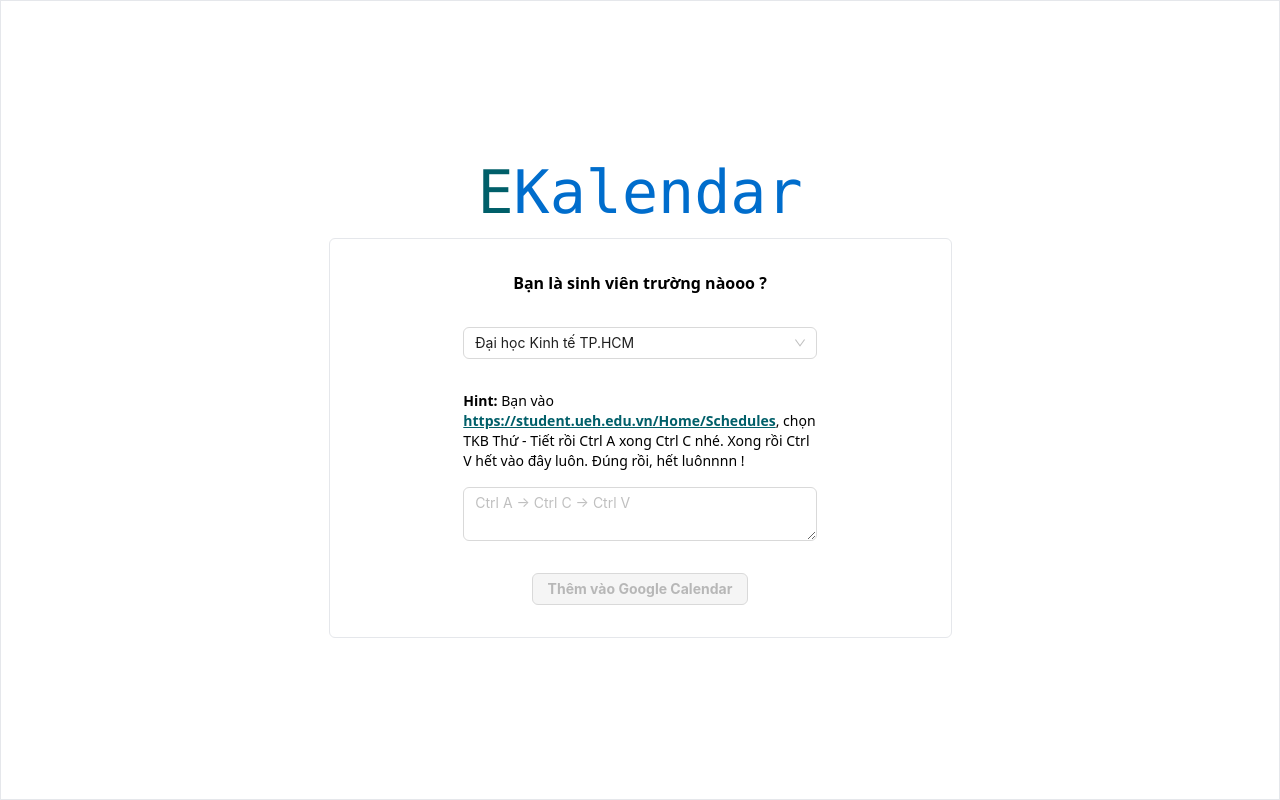
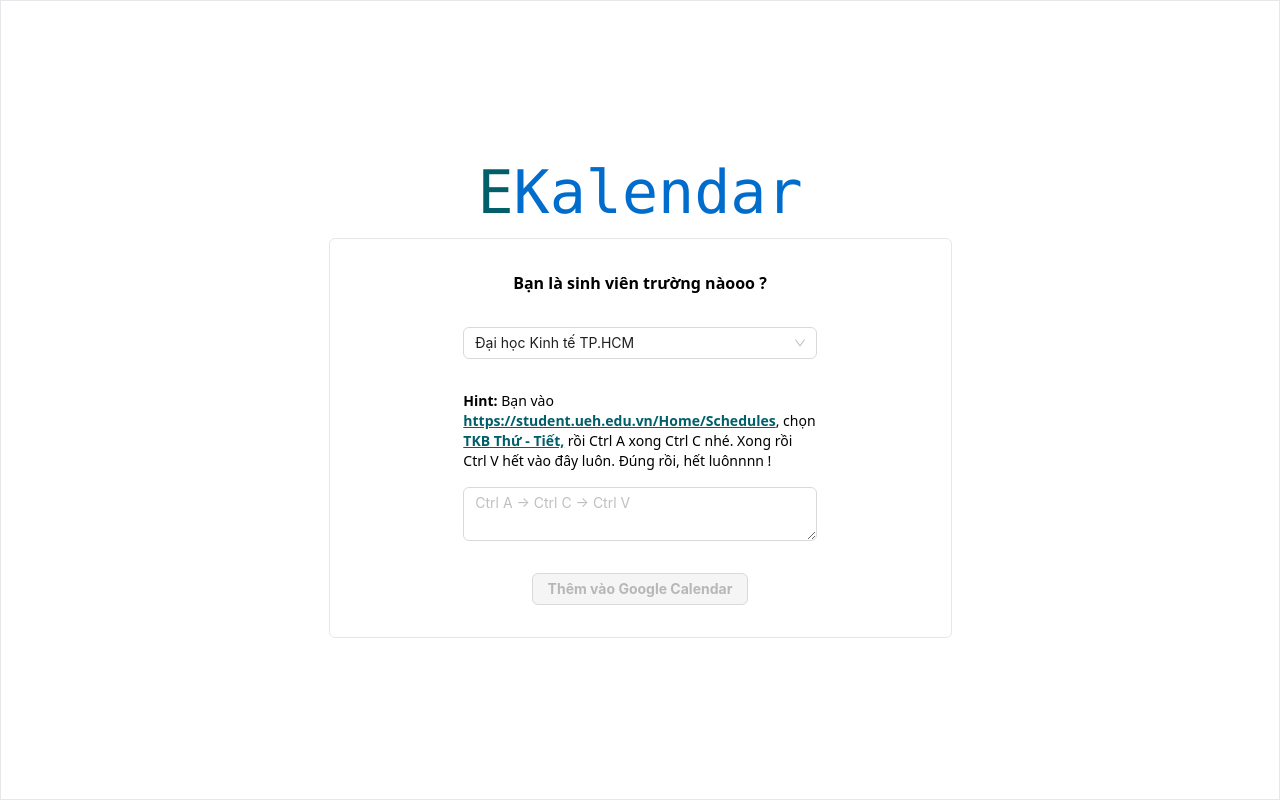
Before and after one commit to Henry-Le-CS/EKalendar-frontend, a Vue app: page / in a window 1280 px wide. Built offline with nearby package versions, Linux system fonts and the light colour scheme.

Commit message:
chore: add more details

```diff
--- a/src/components/calendar-form/index.vue
+++ b/src/components/calendar-form/index.vue
@@ -18,8 +18,10 @@
           class="text-[#005f69] font-bold underline"
           href="https://student.ueh.edu.vn/Home/Schedules"
           >https://student.ueh.edu.vn/Home/Schedules</a
-        >, chọn TKB Thứ - Tiết rồi Ctrl A xong Ctrl C nhé. Xong rồi Ctrl V hết
-        vào đây luôn. Đúng rồi, hết luônnnn !
+        >, chọn
+        <span class="text-[#005f69] font-bold underline">TKB Thứ - Tiết,</span>
+        rồi Ctrl A xong Ctrl C nhé. Xong rồi Ctrl V hết vào đây luôn. Đúng rồi,
+        hết luônnnn !
       </p>
 
       <a-textarea
```
